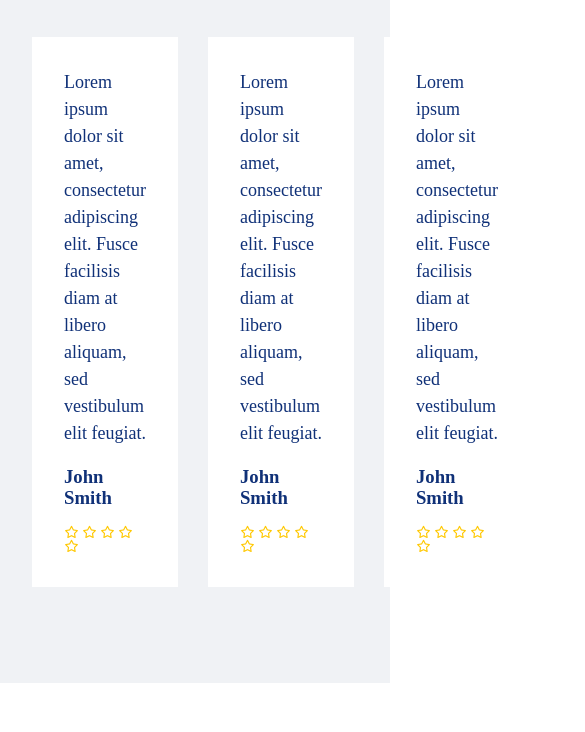
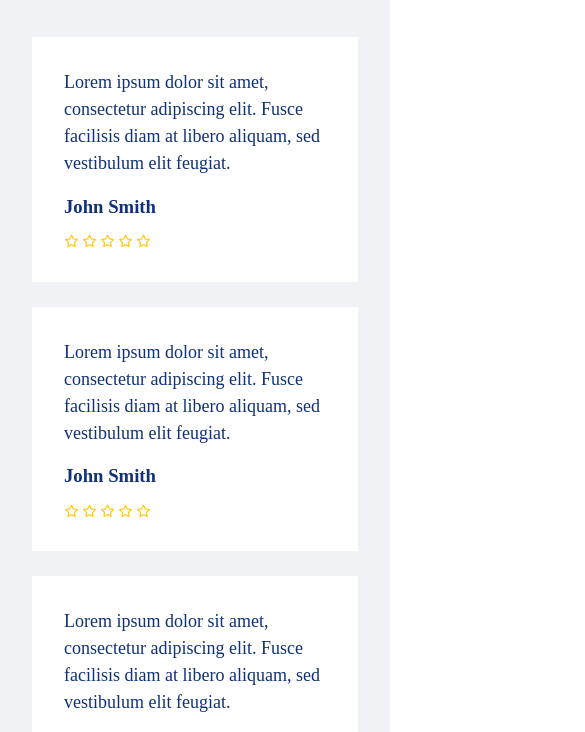
Before and after one commit to thanhnhanvo192/FE_Basic, a plain HTML site: page bai-08-ver2/index.html in a window 390 px wide. Shown: the part 7490-8222 px from the top of the page, 585 px wide, since content can reach past the window. Before the commit the page ends 8173 px from the top, so only its background shows below. Drawn offline with Linux system fonts and the light colour scheme; a web font is replaced by a local one.

Commit message:
bai-08-ver2: responsive for section nine

```diff
--- a/bai-08-ver2/assets/css/styles.css
+++ b/bai-08-ver2/assets/css/styles.css
@@ -702,13 +702,15 @@
 }
 .section-nine .inner-content {
   display: flex;
+  flex-wrap: wrap;
   justify-content: space-between;
-  gap: 30px;
+  gap: 25px;
   margin-top: 40px;
 }
 .section-nine .inner-content .inner-box {
   padding: 32px;
   background-color: white;
+  width: calc(25% - 25px * 3 / 4);
 }
 .section-nine .inner-content .inner-box .inner-desc {
   margin: 0;
@@ -719,4 +721,14 @@
 .section-nine .inner-content .inner-box .inner-author {
   color: var(--color-one);
 }
+@media (max-width: 992px) {
+  .section-nine .inner-content .inner-box {
+    width: calc(50% - 25px / 2);
+  }
+}
+@media (max-width: 576px) {
+  .section-nine .inner-content .inner-box {
+    flex: 1 1 100%;
+  }
+}
 /* End Section-nine */
```
